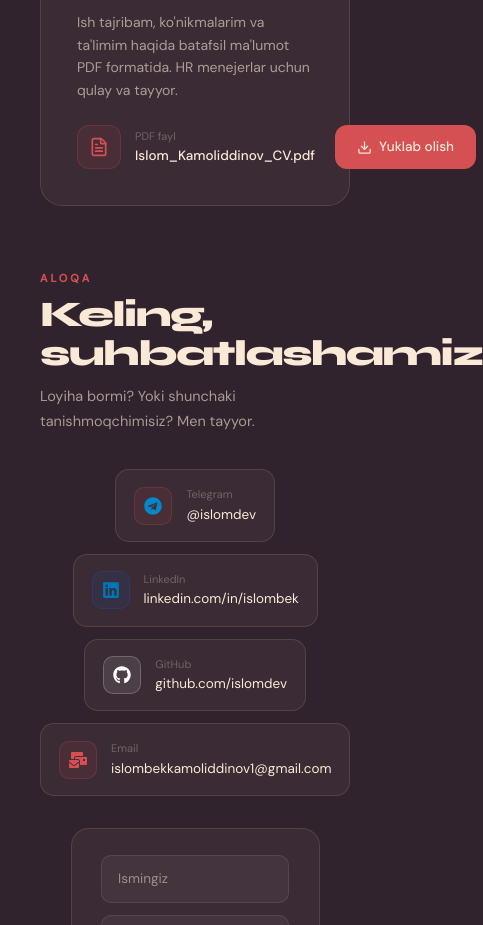
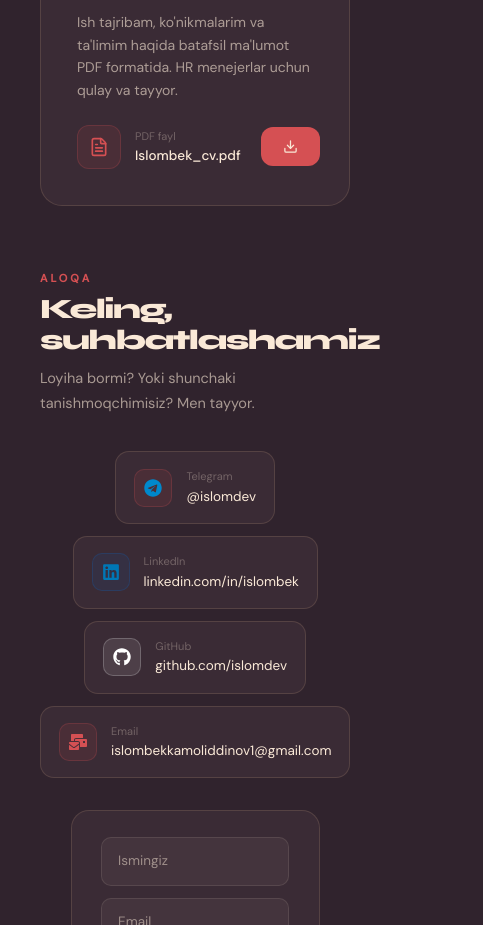
Before and after one commit to islome/my-portfolio, a Next.js app: page / in a window 390 px wide. Shown: the part 6840-7765 px from the top of the page, 483 px wide, since content can reach past the window. Built offline with nearby package versions, Linux system fonts and the light colour scheme.

Commit message:
design change

```diff
--- a/components/Contact.tsx
+++ b/components/Contact.tsx
@@ -120,7 +120,7 @@ export default function Contact() {
           style={{
             fontFamily: "var(--font-syne), sans-serif",
             fontWeight: 800,
-            fontSize: "36px",
+            fontSize: "clamp(28px, 5vw, 36px)",
             letterSpacing: "-1.5px",
             color: "var(--cream)",
             lineHeight: 1.1,
--- a/components/Resume.tsx
+++ b/components/Resume.tsx
@@ -66,7 +66,7 @@ export default function Resume() {
               PDF fayl
             </div>
             <div style={{ fontSize: "13.5px", color: "var(--cream)", fontWeight: 500 }}>
-              Islom_Kamoliddinov_CV.pdf
+              Islombek_cv.pdf
             </div>
           </div>
 
@@ -92,7 +92,7 @@ export default function Resume() {
             onMouseLeave={(e) => (e.currentTarget.style.opacity = "1")}
           >
             <Download size={15} />
-            Yuklab olish
+            <span className="hidden sm:block">Yuklab olish</span>
           </a>
         </div>
       </div>
```
